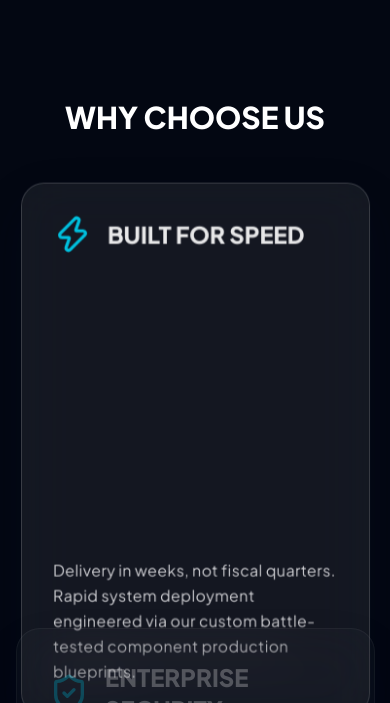
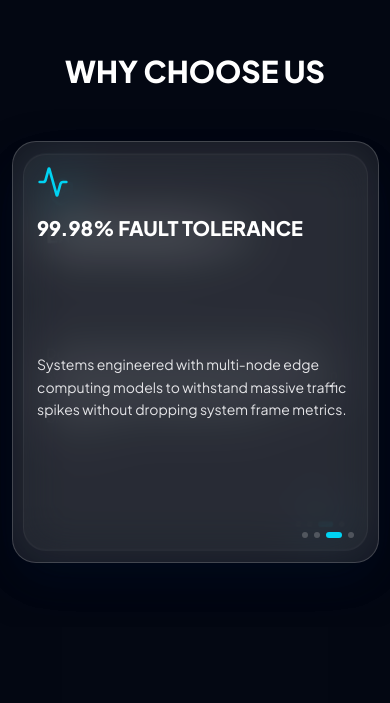
Before and after one commit to lokeshsoni1/venzorx, a Next.js app: page / in a window 390 px wide. Shown: the part 1881-2584 px from the top of the page. Built offline with nearby package versions, Linux system fonts and the light colour scheme.

Commit message:
feat: implement permanent device-split layout architecture for card stacking sections

```diff
--- a/components/sections/engineering-methodology.tsx
+++ b/components/sections/engineering-methodology.tsx
@@ -1,13 +1,26 @@
 "use client";
 
-import React, { useRef } from 'react';
+import React, { useRef, useEffect, useState } from 'react';
 import { motion, useScroll, useTransform } from 'framer-motion';
 import { Search, GitBranch, Terminal, Rocket } from 'lucide-react';
+import { MobileAutoFadeStack } from '@/components/ui/MobileAutoFadeStack';
 
 export default function EngineeringMethodology() {
   const containerRef = useRef<HTMLDivElement>(null);
+  const [isMobile, setIsMobile] = useState(false);
 
-  // Set up scroll tracking over 300vh of space (Unified for all viewports)
+  // Screen Matrix Detection: Validate <= 1024px
+  useEffect(() => {
+    const checkDevice = () => {
+      setIsMobile(window.innerWidth <= 1024);
+    };
+
+    checkDevice();
+    window.addEventListener("resize", checkDevice);
+    return () => window.removeEventListener("resize", checkDevice);
+  }, []);
+
+  // Set up scroll tracking over 300vh of space (Desktop Only)
   const { scrollYProgress } = useScroll({
     target: containerRef,
     offset: ["start start", "end end"]
@@ -102,6 +115,16 @@ export default function EngineeringMethodology() {
     },
   ];
 
+  if (isMobile) {
+    return (
+      <MobileAutoFadeStack
+        cards={cardsData}
+        sectionTitle="THE PRODUCTION PIPELINE CORE."
+        sectionSubtitle="De-risked execution. Precision engineering from blueprints to active market deployment."
+      />
+    );
+  }
+
   return (
     <section
       ref={containerRef}
--- a/components/sections/why-choose-us.tsx
+++ b/components/sections/why-choose-us.tsx
@@ -1,13 +1,26 @@
 "use client";
 
-import React, { useRef } from 'react';
+import React, { useRef, useEffect, useState } from 'react';
 import { motion, useScroll, useTransform } from 'framer-motion';
 import { Zap, ShieldCheck, Activity, Globe } from 'lucide-react';
+import { MobileAutoFadeStack } from '@/components/ui/MobileAutoFadeStack';
 
 export default function WhyChooseUs() {
   const containerRef = useRef<HTMLDivElement>(null);
+  const [isMobile, setIsMobile] = useState(false);
 
-  // Set up scroll tracking over 300vh of space (Unified for all viewports)
+  // Screen Matrix Detection: Validate <= 1024px
+  useEffect(() => {
+    const checkDevice = () => {
+      setIsMobile(window.innerWidth <= 1024);
+    };
+
+    checkDevice();
+    window.addEventListener("resize", checkDevice);
+    return () => window.removeEventListener("resize", checkDevice);
+  }, []);
+
+  // Set up scroll tracking over 300vh of space (Desktop Only)
   const { scrollYProgress } = useScroll({
     target: containerRef,
     offset: ["start start", "end end"]
@@ -98,6 +111,15 @@ export default function WhyChooseUs() {
     },
   ];
 
+  if (isMobile) {
+    return (
+      <MobileAutoFadeStack
+        cards={cardsData}
+        sectionTitle="Why Choose Us"
+      />
+    );
+  }
+
   return (
     <section
       ref={containerRef}
--- /dev/null
+++ b/components/ui/MobileAutoFadeStack.tsx
@@ -0,0 +1,140 @@
+"use client";
+
+import React, { useState, useEffect } from "react";
+import { motion, AnimatePresence } from "framer-motion";
+import { LucideIcon } from "lucide-react";
+
+interface CardData {
+  id: number;
+  Icon: LucideIcon;
+  title: string;
+  description: string;
+  phase?: string;
+}
+
+interface MobileAutoFadeStackProps {
+  cards: CardData[];
+  sectionTitle: string;
+  sectionSubtitle?: string;
+}
+
+export function MobileAutoFadeStack({
+  cards,
+  sectionTitle,
+  sectionSubtitle,
+}: MobileAutoFadeStackProps) {
+  const [activeIndex, setActiveIndex] = useState(0);
+
+  // Auto-Fade Trigger Matrix: Loop transition every 2.5 seconds
+  useEffect(() => {
+    const timer = setInterval(() => {
+      setActiveIndex((prev) => (prev + 1) % cards.length);
+    }, 2500);
+
+    return () => clearInterval(timer);
+  }, [cards.length]);
+
+  return (
+    <div
+      className="w-full flex flex-col items-center justify-center py-16 px-4 relative overflow-hidden bg-transparent select-none"
+      style={{
+        WebkitOverflowScrolling: "touch",
+        transform: "translate3d(0, 0, 0)",
+        willChange: "transform",
+      }}
+    >
+      {/* Intro Header */}
+      <div className="text-center px-4 mb-10 max-w-5xl mx-auto w-full">
+        <h2 className="text-3xl md:text-5xl font-black text-white uppercase tracking-normal mb-3">
+          {sectionTitle}
+        </h2>
+        {sectionSubtitle && (
+          <p className="text-sm md:text-lg font-medium tracking-wide text-zinc-400 max-w-3xl leading-relaxed mx-auto">
+            {sectionSubtitle}
+          </p>
+        )}
+      </div>
+
+      {/* Stacking Sandbox */}
+      <div className="relative w-[94vw] max-w-xl h-[50vh] flex items-center justify-center">
+        {cards.map((card, index) => {
+          const Icon = card.Icon;
+
+          // Determine placement and interpolation properties
+          const isActive = index === activeIndex;
+          const isUnderneath = index < activeIndex || (activeIndex === 0 && index === cards.length - 1 && cards.length > 1);
+
+          let y = "100vh";
+          let scale = 0.95;
+          let opacity = 0;
+
+          if (isActive) {
+            y = "0px";
+            scale = 1.0;
+            opacity = 1.0;
+          } else if (isUnderneath) {
+            y = "0px";
+            scale = 0.94;
+            opacity = 0.55;
+          }
+
+          return (
+            <motion.div
+              key={card.id}
+              animate={{ y, scale, opacity }}
+              transition={{
+                duration: 0.6,
+                ease: [0.16, 1, 0.3, 1], // clean spring-like easeOut transition
+              }}
+              style={{
+                zIndex: isActive ? 30 : isUnderneath ? 20 : 10,
+                background: "rgba(245, 250, 255, 0.08)",
+                backdropFilter: "blur(24px)",
+                WebkitBackdropFilter: "blur(24px)",
+                border: "1px solid rgba(255, 255, 255, 0.18)",
+                boxShadow: "0 20px 50px rgba(0, 15, 40, 0.3)",
+                transform: "translate3d(0, 0, 0)",
+                willChange: "transform, opacity, backdrop-filter",
+              }}
+              className="absolute inset-0 w-full h-full rounded-3xl p-6 flex flex-col justify-between overflow-hidden"
+            >
+              <div
+                className="flex flex-col gap-4 h-full justify-between"
+                style={{ transform: "translate3d(0, 0, 0)" }}
+              >
+                <div className="flex items-center gap-3" style={{ transform: "translate3d(0, 0, 0)" }}>
+                  <Icon className="text-cyan-400 h-8 w-8 shrink-0" />
+                  {card.phase && (
+                    <span className="font-mono text-[10px] text-cyan-400/50 uppercase tracking-widest">
+                      {card.phase}
+                    </span>
+                  )}
+                </div>
+
+                <h3 className="text-xl font-black text-white uppercase font-sans">
+                  {card.title}
+                </h3>
+
+                <p className="text-zinc-200 text-sm font-normal leading-relaxed flex-grow flex items-center">
+                  {card.description}
+                </p>
+
+                {/* Dots indicator */}
+                <div className="flex items-center gap-1.5 justify-end">
+                  {cards.map((_, dotIdx) => (
+                    <div
+                      key={dotIdx}
+                      className={`h-1.5 rounded-full transition-all duration-300 ${
+                        dotIdx === activeIndex ? "w-4 bg-cyan-400" : "w-1.5 bg-white/20"
+                      }`}
+                    />
+                  ))}
+                </div>
+              </div>
+            </motion.div>
+          );
+        })}
+      </div>
+    </div>
+  );
+}
```
